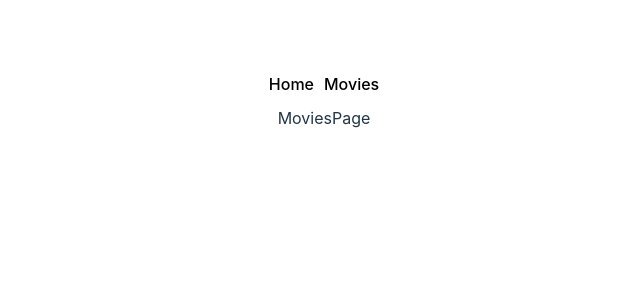
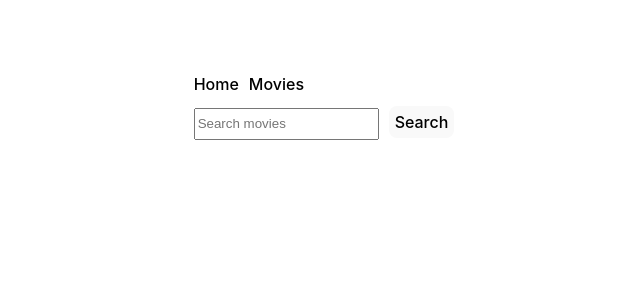
Before and after one commit to yasyasench/goit-react-hw-05, a React (Vite) app: page /movies in a window 1280 px wide. Shown: the top 300 px of the page, without its empty margins (316-956 px from the left). Built offline with nearby package versions, Linux system fonts and the light colour scheme.

Commit message:
add MoviePage

```diff
--- a/package.json
+++ b/package.json
@@ -12,6 +12,7 @@
   "dependencies": {
     "axios": "^1.7.7",
     "clsx": "^2.1.1",
+    "formik": "^2.4.6",
     "react": "^18.3.1",
     "react-dom": "^18.3.1",
     "react-router-dom": "^6.26.2"
--- a/src/api.js
+++ b/src/api.js
@@ -14,3 +14,15 @@ export const getTrendingMovies = async () => {
   });
   return response.data.results;
 };
+
+export const getMovieBySearchWord = async (query) => {
+  const response = await axios.get("search/movie", {
+    params: {
+      language: "en-US",
+      include_adult: "false",
+      page: "1",
+      query,
+    },
+  });
+  return response.data.results;
+};
--- a/src/pages/MoviesPage/MoviesPage.jsx
+++ b/src/pages/MoviesPage/MoviesPage.jsx
@@ -1,10 +1,61 @@
-import React from 'react'
-import css from "./MoviesPage.module.css"
+import React, { useEffect, useState } from 'react';
+import { useSearchParams } from 'react-router-dom'; // Use useSearchParams instead of useParams
+import { getMovieBySearchWord } from '../../api';
+import MovieList from '../../components/MovieList/MovieList';
+import { Formik, Form, Field } from 'formik';
+import css from './MoviesPage.module.css';
 
 const MoviesPage = () => {
+  const [searchParams, setSearchParams] = useSearchParams(); // Correct hook for handling query params
+  const [query, setQuery] = useState(searchParams.get('query') || '');
+  const [movies, setMovies] = useState([]);
+
+  useEffect(() => {
+    const fetchMovies = async () => {
+      const query = searchParams.get('query');
+      if (query) {
+        try {
+          const moviesResult = await getMovieBySearchWord(query);
+          setMovies(moviesResult);
+        } catch (error) {
+          console.log(error);
+        }
+      }
+    };
+
+    fetchMovies();
+  }, [searchParams]);
+
+  const initialValues = {
+    query: query || '',
+  };
+
+  const handleSubmit = (values, { resetForm }) => {
+    setMovies([]);
+    if (values.query !== '') {
+      setSearchParams({ query: values.query });
+    }
+    resetForm();
+  };
+
   return (
-    <div>MoviesPage</div>
-  )
-}
+    <div>
+      <Formik initialValues={initialValues} onSubmit={handleSubmit}>
+        <Form className={css.form}>
+          <Field
+            className={css.input}
+            name="query"
+            type="text"
+            placeholder="Search movies"
+          />
+          <button className={css.button} type="submit">
+            Search
+          </button>
+        </Form>
+      </Formik>
+      {movies.length > 0 && <MovieList moviesProp={movies} />}
+    </div>
+  );
+};
 
-export default MoviesPage
+export default MoviesPage;
```
Also changed, not shown: 1 other file (tests, documents, lock files or other folders).
